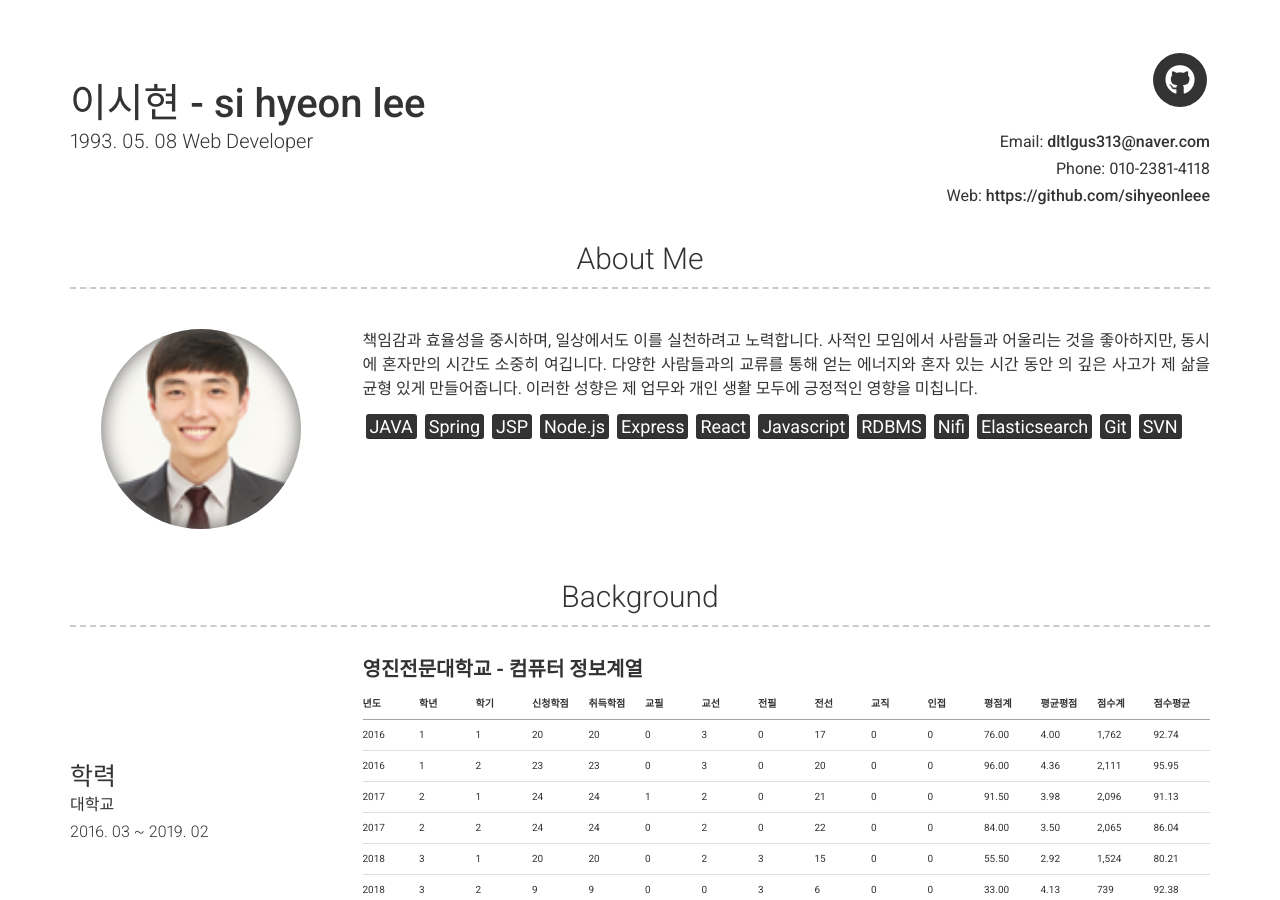
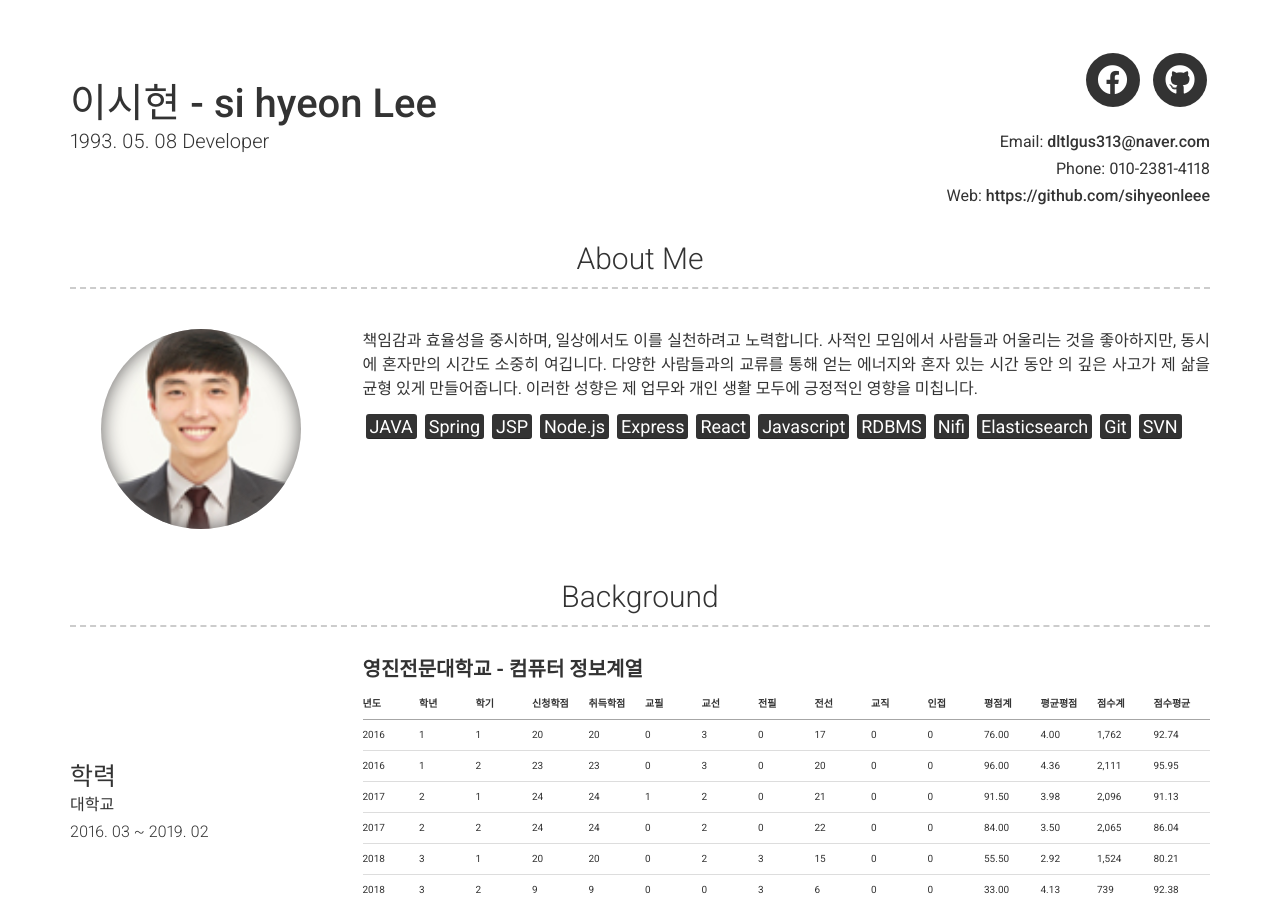
Before and after one commit to sihyeonleee/sihyeonleee.github.io, a Jekyll site: the page built from index.md, in a window 1280 px wide and 900 px high. Built offline with Jekyll 4.4.1, drawn with Linux system fonts in a browser that asks for light colours; nearby versions of some CDN libraries; some of the changed text lies outside the part shown.

Commit message:
no message

```diff
--- a/_config.yml
+++ b/_config.yml
@@ -6,8 +6,8 @@ repository: sihyeonleee/sihyeonleee.github.io
 version: 2
 
 # Personal info
-name: 이시현 - si hyeon lee
-title: 1993. 05. 08 Web Developer
+name: 이시현 - si hyeon Lee
+title: 1993. 05. 08 Developer
 email: dltlgus313@naver.com
 # email_title: Email (Email title override)
 phone: 010-2381-4118
@@ -23,7 +23,7 @@ darkmode: false
 github_username:  sihyeonleee
 # stackoverflow_username: "00000001"
 # dribbble_username: jekyll
-# facebook_username: jekyll
+facebook_username: https://www.facebook.com/profile.php?id=100004964325600
 # flickr_username: jekyll
 # instagram_username: jekyll
 # linkedin_username: jekyll
```
